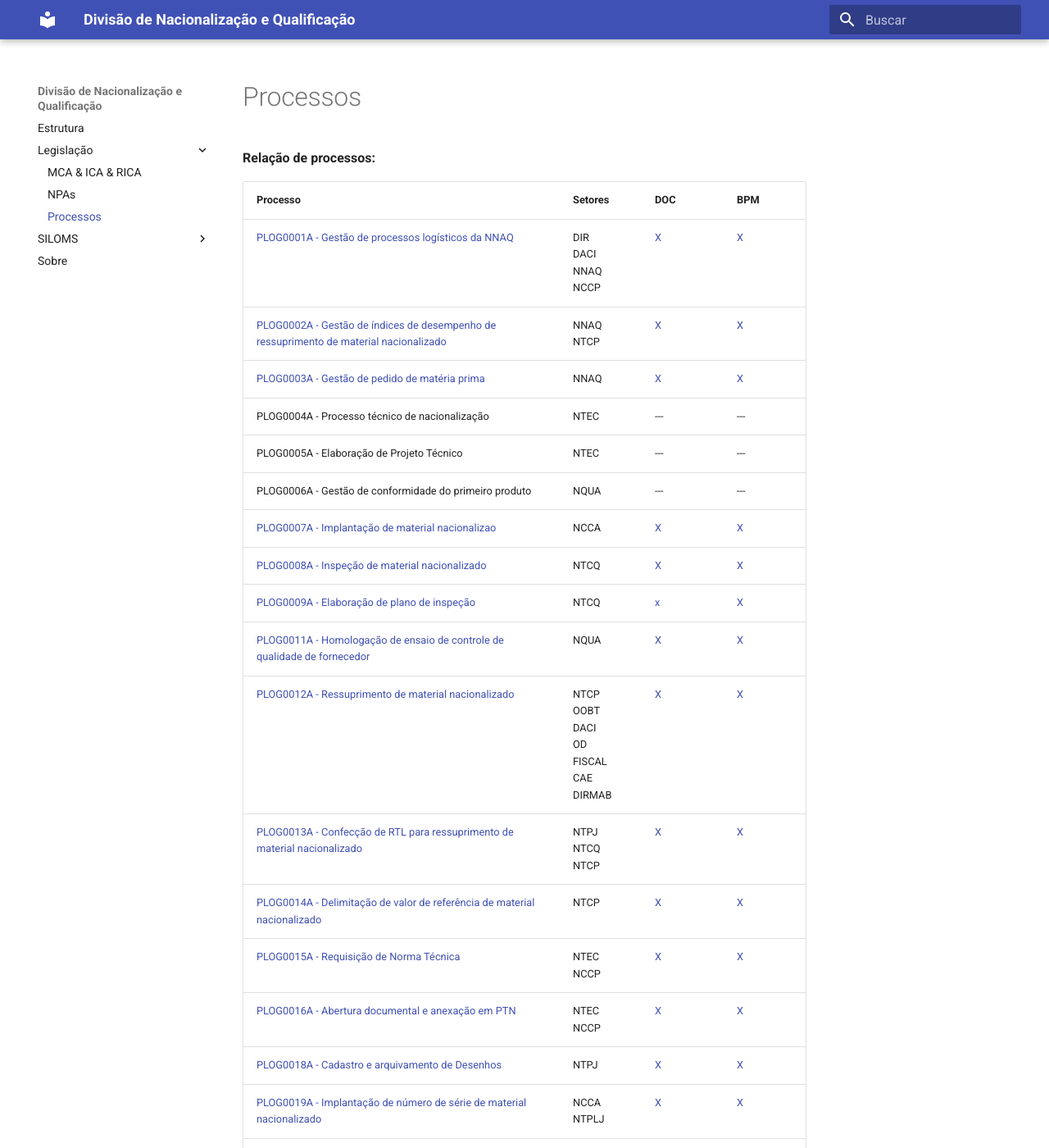
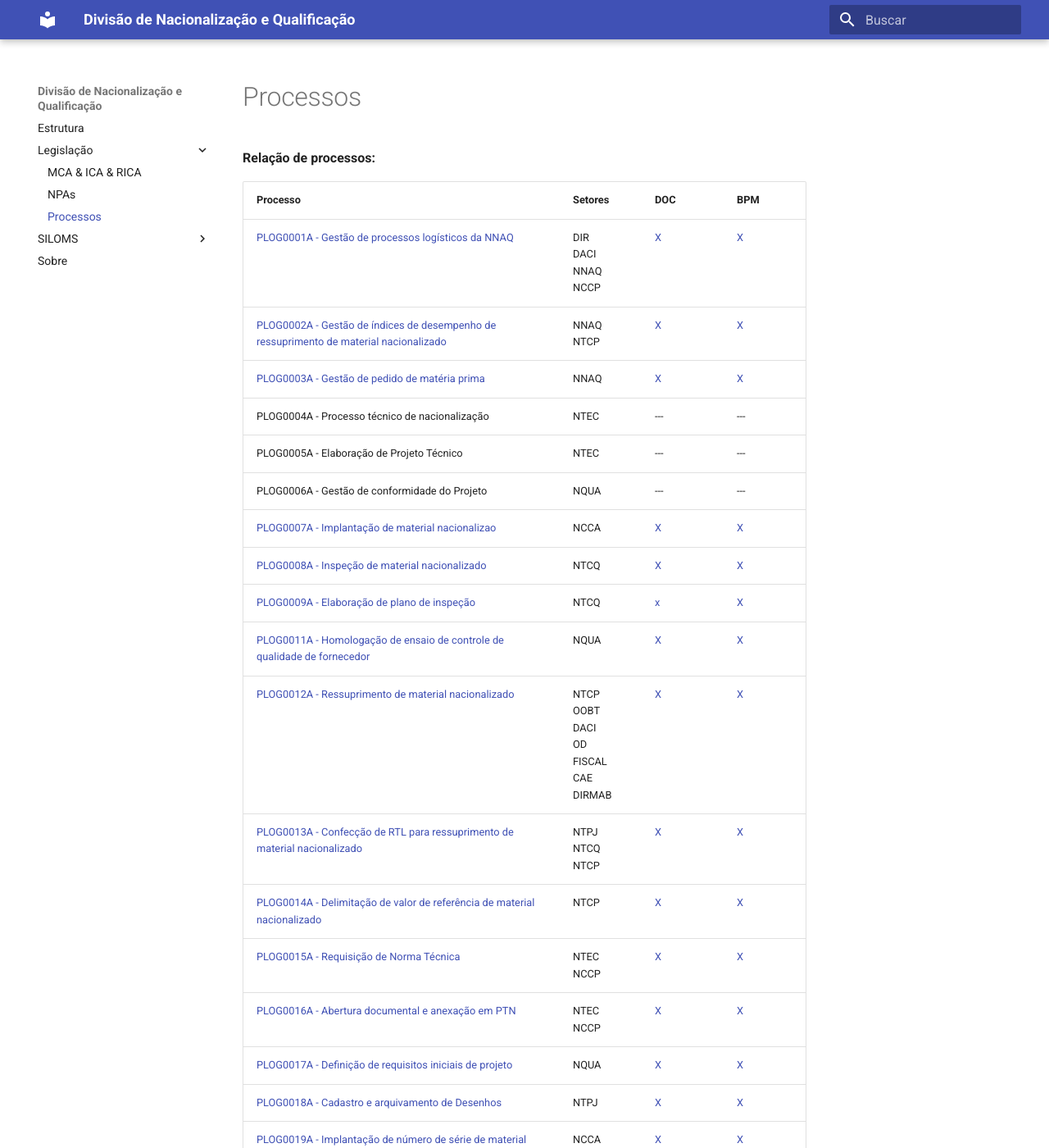
Before and after one commit to nacionalizacao/nacionalizacao.github.io, an MkDocs documentation site: the page built from docs/legislacao/plog/index.md, in a window 1280 px wide and 1400 px high. Shown: the whole window at 82% size. Built offline with MkDocs 1.6.1 and Material for MkDocs 9.7.7, drawn with Linux system fonts in a browser that asks for light colours.

Commit message:
plog0017

```diff
--- a/docs/legislacao/plog/index.md
+++ b/docs/legislacao/plog/index.md
@@ -7,7 +7,7 @@
 | [PLOG0003A - Gestão de pedido de matéria prima](PLOG0003A.pdf) | NNAQ     | [X](PLOG0003A.docx) | [X](PLOG0003A.bpm) |
 | PLOG0004A - Processo técnico de nacionalização | NTEC | --- | --- |
 | PLOG0005A - Elaboração de Projeto Técnico | NTEC | --- | --- |
-| PLOG0006A - Gestão de conformidade do primeiro produto | NQUA     | --- | --- |
+| PLOG0006A - Gestão de conformidade do Projeto | NQUA     | --- | --- |
 | [PLOG0007A - Implantação de material nacionalizao](PLOG0007A.pdf) | NCCA | [X](PLOG00007A.docx) | [X](PLOG0007.bpm) |
 | [PLOG0008A - Inspeção de material nacionalizado](PLOG0008A.pdf) | NTCQ | [X](PLOG0008A.docx) | [X](PLOG0008A.bpm) |
 | [PLOG0009A - Elaboração de plano de inspeção](PLOG0009A.pdf) | NTCQ | [x](PLOG0009A.docx) | [X](PLOG0009A.bpm) |
@@ -17,6 +17,7 @@
 | [PLOG0014A - Delimitação de valor de referência de material nacionalizado](PLOG0014A.pdf) | NTCP | [X](PLOG0014A.docx) | [X](PLOG0014A.bpm) |
 | [PLOG0015A - Requisição de Norma Técnica](PLOG0015A.pdf) | NTEC <br> NCCP | [X](PLOG0015A.docx) | [X](PLOG0015A.bpm) |
 | [PLOG0016A - Abertura documental e anexação em PTN](PLOG0016A.pdf) | NTEC <br> NCCP | [X](PLOG0016A.docx) | [X](PLOG0016A.bpm) |
+| [PLOG0017A - Definição de requisitos iniciais de projeto](PLOG0017A.pdf) | NQUA | [X](PLOG0017A.docx) | [X](PLOG0017A.bpm) |
 | [PLOG0018A - Cadastro e arquivamento de Desenhos](PLOG0018A.pdf) | NTPJ | [X](PLOG0018A.docx) | [X](PLOG0018A.bpm) |
 | [PLOG0019A - Implantação de número de série de material nacionalizado](PLOG0019A.pdf) | NCCA <br> NTPLJ | [X](PLOG0019A.docx) | [X](PLOG0019A.bpm) |
 | PLOG0020A - Gestão de calibração de equipamentos da NNAQ | NTDM     | --- | [X](PLOG0020A.bpm) |
```
Also changed, not shown: 3 other files.
